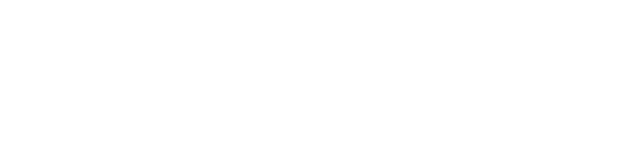
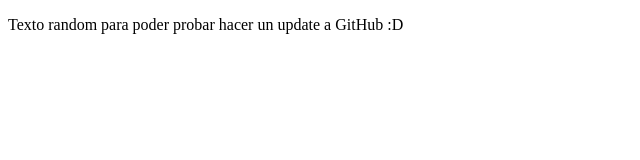
Before and after one commit to Ja1roh/CH_25pruebaGit, a plain HTML site: page index.html in a window 1280 px wide. Shown: the whole page, without its empty margins (0-640 px from the left). Drawn offline with Linux system fonts and the light colour scheme.

Commit message:
Se modificó el index.html con un párrafo de prueba.

```diff
--- a/index.html
+++ b/index.html
@@ -5,6 +5,7 @@
     <meta http-equiv="X-UA-Compatible" content="IE=edge">
     <meta name="viewport" content="width=device-width, initial-scale=1.0">
     <title>Prueba GIT</title>
+    <p>Texto random para poder probar hacer un update a GitHub :D </p>
 </head>
 <body>
 
```
